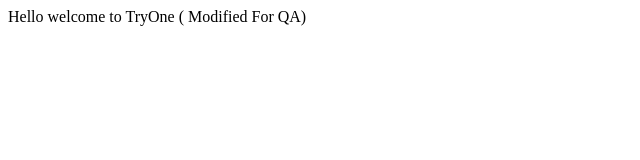
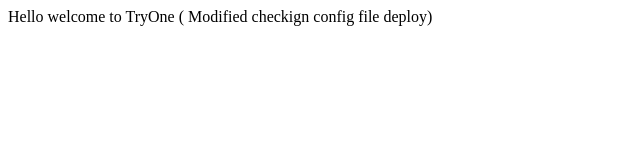
Before and after one commit to meDebasis/OnePage, a plain HTML site: page OnePageWeb/WebContent/index.html in a window 1280 px wide. Shown: the whole page, without its empty margins (0-640 px from the left). Drawn offline with Linux system fonts and the light colour scheme.

Commit message:
sdfasd
asdfasdfas

```diff
--- a/OnePageWeb/WebContent/index.html
+++ b/OnePageWeb/WebContent/index.html
@@ -5,6 +5,6 @@
 <title>Insert title here</title>
 </head>
 <body>
-Hello welcome to TryOne ( Modified For QA)
+Hello welcome to TryOne ( Modified checkign config file deploy)
 </body>
 </html>
```
